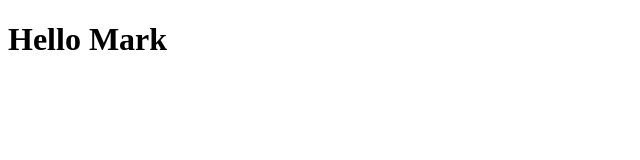
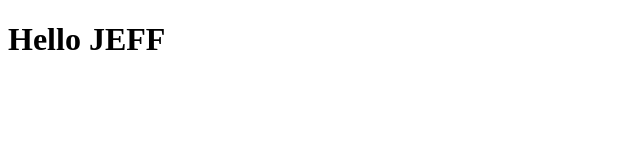
Before and after one commit to trigun0x2/mark_test, a plain HTML site: page program.html in a window 1280 px wide. Shown: the full height of the page, 0-640 px from the left. Drawn offline with Linux system fonts and the light colour scheme.

Commit message:
Changed to Jeff

```diff
--- a/program.html
+++ b/program.html
@@ -5,6 +5,6 @@
   <title></title>
 </head>
 <body>
-  <h1>Hello Mark</h1>
+  <h1>Hello JEFF</h1>
 </body>
 </html>
```
